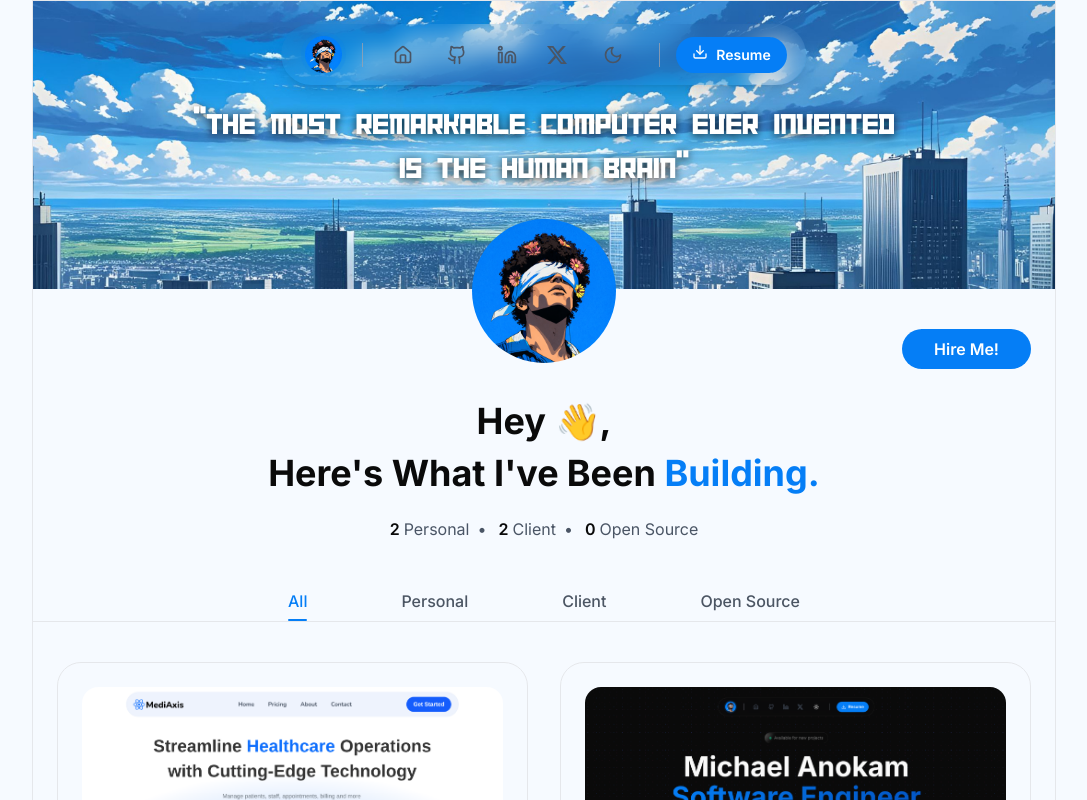
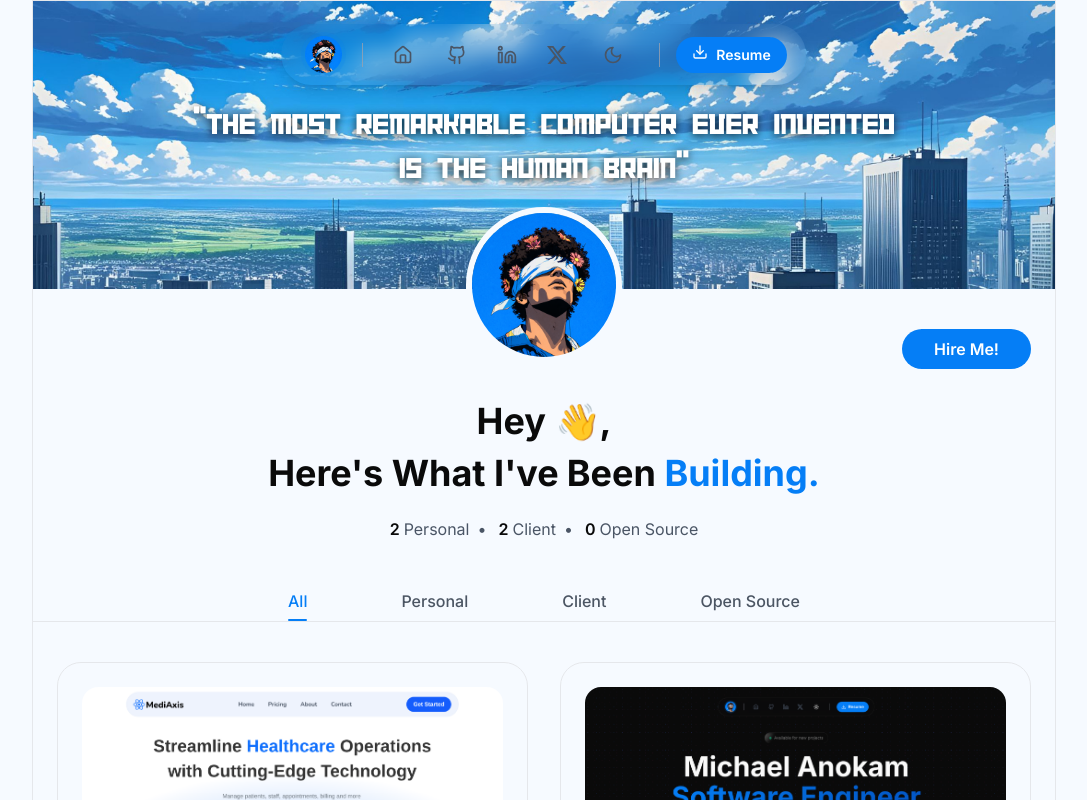
Before and after one commit to MerlinTheWhiz/portfolio, a Next.js app: page /projects in a window 1280 px wide. Shown: the top 800 px of the page, without its empty margins (96-1183 px from the left). Built offline with nearby package versions, Linux system fonts and the light colour scheme.

Commit message:
pfp border

```diff
--- a/app/projects/ProjectsClient.tsx
+++ b/app/projects/ProjectsClient.tsx
@@ -43,7 +43,7 @@ export default function ProjectsClient() {
           </div>
 
           {/* PFP */}
-          <div className="absolute left-1/2 -translate-x-1/2 -bottom-12 sm:-bottom-16 md:-bottom-20 z-10">
+          <div className="absolute border-6 border-background rounded-full left-1/2 -translate-x-1/2 -bottom-12 sm:-bottom-16 md:-bottom-20 z-10">
             <ProjectsThoughtAvatar logo="/pfp.png" />
           </div>
 
```
